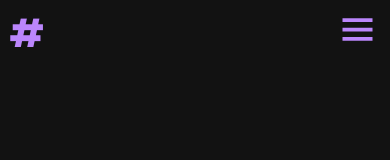
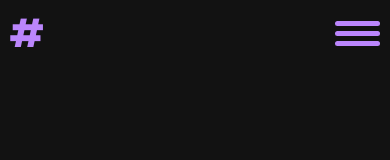
Before and after one commit to kpanesar88/portfolio, a Next.js app: page / in a window 390 px wide. Shown: the top 160 px of the page. Built offline with nearby package versions, Linux system fonts and the light colour scheme; a web font is replaced by a local one.

Commit message:
Your commit message

```diff
--- a/app/navbar/navbar.css
+++ b/app/navbar/navbar.css
@@ -1,4 +1,5 @@
 @import '../static.css';
+
 
 html, body {
   margin: 0;
@@ -164,14 +165,49 @@ html, body {
     margin: 0;
   }
 
-  /* Hamburger Menu */
-  .menu-icon {
-    display: block;
-    position: relative;
-    top: 0;
-    right: 0;
-    margin: 0;
-  }
+ /* Hamburger Menu */
+.menu-icon {
+  display: block;
+  width: 45px;
+  height: 45px;
+  position: relative;
+  cursor: pointer;
+  z-index: 1001;
+}
+
+.menu-icon .line {
+  display: block;
+  width: 100%;
+  height: 5px;
+  background: rgba(187, 134, 252, 1); /* Purple */
+  border-radius: 5px;
+  position: absolute;
+  transition: all 0.4s ease;
+}
+
+.menu-icon .line1 {
+  top: 10px;
+}
+
+.menu-icon .line2 {
+  top: 20px;
+}
+
+.menu-icon .line3 {
+  top: 30px;
+}
+
+.menu-icon.open .line1 {
+  transform: rotate(45deg) translate(7px, 7px);
+}
+
+.menu-icon.open .line2 {
+  opacity: 0;
+}
+
+.menu-icon.open .line3 {
+  transform: rotate(-45deg) translate(7px, -7px);
+}
 
   /* Hide Navbar Links Initially */
   #navbar-links {
--- a/app/navbar/navbar.tsx
+++ b/app/navbar/navbar.tsx
@@ -25,18 +25,9 @@ const Navbar: React.FC = () => {
           aria-label="Toggle menu"
           aria-expanded={isMenuOpen ? 'true' : 'false'}
         >
-          <svg
-            xmlns="http://www.w3.org/2000/svg"
-            width="45"
-            height="45"
-            viewBox="0 0 24 24"
-            style={{ fill: 'rgba(187, 134, 252, 1)' }}
-          >
-            <path
-              className={`line top ${isMenuOpen ? 'rotate-top' : ''}`}
-              d="M4 6h16v2H4zm0 5h16v2H4zm0 5h16v2H4z"
-            ></path>
-          </svg>
+          <span className="line line1"></span>
+          <span className="line line2"></span>
+          <span className="line line3"></span>
         </div>
 
         {/* Navbar Links */}
@@ -76,7 +67,7 @@ const Navbar: React.FC = () => {
         </ul>
       </div>
 
-      {/* Sliding Menu (Pink Background) */}
+      {/* Sliding Menu */}
       <div id="menu-slide" className={isMenuOpen ? 'active' : ''}>
         <a href="#about">About</a>
         <a href="#skills">Skills</a>
```
